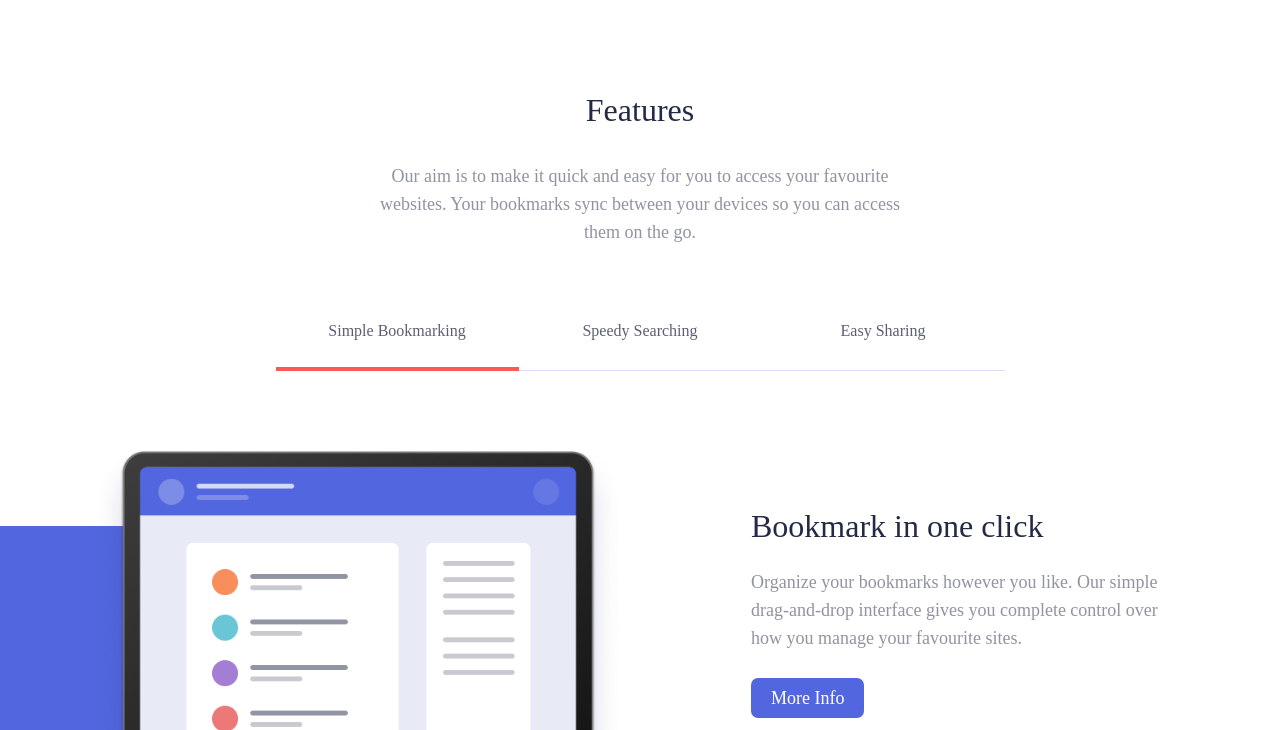
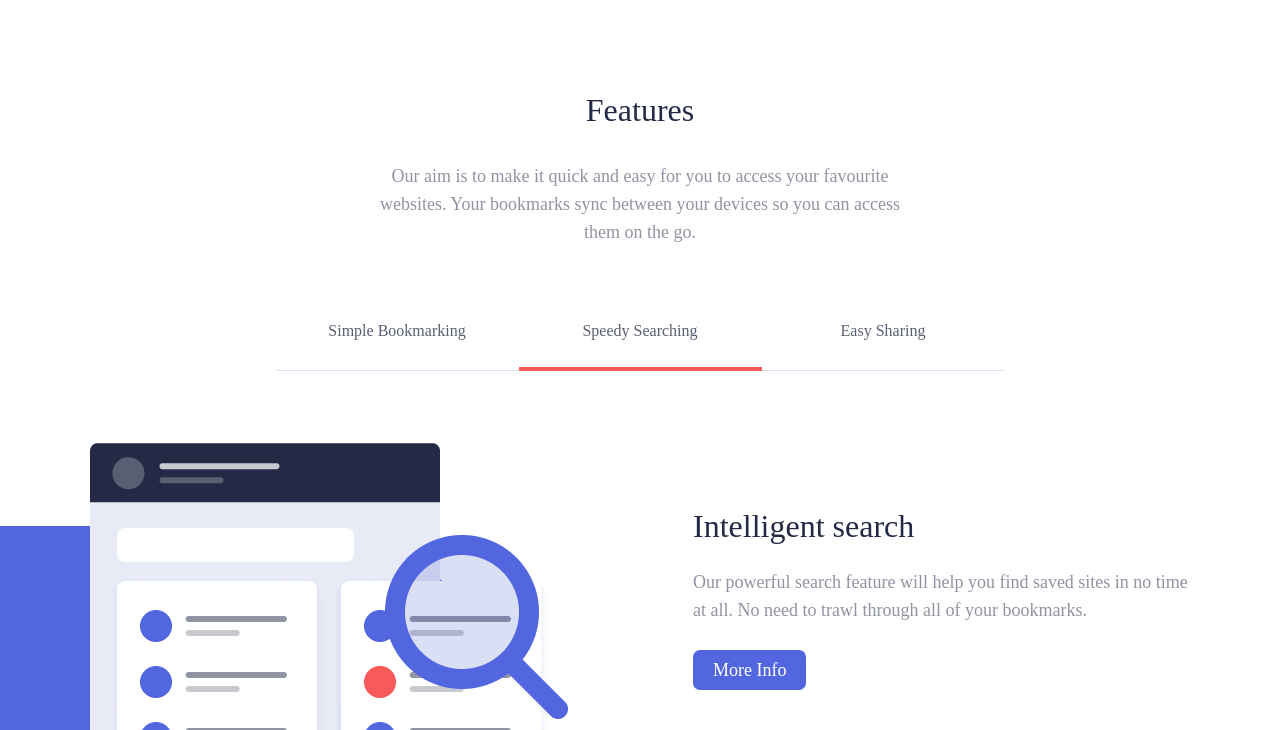
Before and after one commit to BegimqulovaSevara/bookmark, a plain HTML site: page index.html in a window 1280 px wide. Both pictures are taken after a click on the link "Speedy Searching". Shown: the part 684-1414 px from the top of the page. Drawn offline with Linux system fonts and the light colour scheme.

Commit message:
Add tab panels js code

```diff
--- a/index.html
+++ b/index.html
@@ -67,13 +67,13 @@
                 <div class="tabs">
                     <ul class="tabs__list">
                         <li class="tabs__item tabs__item--active">
-                            <a class="tabs__link js-tab-link" href="#feature-simple-bookmarking">Simple Bookmarking</a>
+                            <a class="tabs__link js-tab-link" href="#feature-simple-bookmarking" data-tab-target="#feature-simple-bookmarking">Simple Bookmarking</a>
                         </li>
                         <li class="tabs__item">
-                            <a class="tabs__link js-tab-link" href="#feature-speedy-searching">Speedy Searching</a>
+                            <a class="tabs__link js-tab-link" href="#feature-speedy-searching" data-tab-target="#feature-speedy-searching">Speedy Searching</a>
                         </li>
                         <li class="tabs__item">
-                            <a class="tabs__link js-tab-link" href="#feature-easy-sharing">Easy Sharing</a>
+                            <a class="tabs__link js-tab-link" href="#feature-easy-sharing" data-tab-target="#feature-easy-sharing">Easy Sharing</a>
                         </li>
                     </ul>
                 </div>
@@ -82,7 +82,7 @@
                 <!-- TAB PANEL CONTENT -->
                 <div class="tabs__panels">
                     <div class="container">
-                        <div class="tabs__panel" id="feature-simple-bookmarking">
+                        <div class="tabs__panel tabpanels__item--active" id="feature-simple-bookmarking">
                             <section class="fetures-tab-panel">
                                 <img class="features-tab-panel__img" src="./images/monitor-list.png" alt="bookmark manager illutration" width="536px" height="346px">
                                 <img class="features-tab-panel__decor-img" src="./images/decoration-img.png" alt="">
--- a/js/main.js
+++ b/js/main.js
@@ -1,7 +1,33 @@
+const elsTabItem = document.querySelectorAll('.tabs__item');
+const elsTabPanel = document.querySelectorAll('.tabs__panel');
 const elsTabLink = document.querySelectorAll('.js-tab-link');
+
+function detactivateTabItems () {
+    elsTabItem.forEach( function (elTabItem) {
+        elTabItem.classList.remove('tabs__item--active')
+    });
+};
+
+function detactivateTabPanels () {
+    elsTabPanel.forEach( function (elTabPanel) {
+        elTabPanel.classList.remove('tabpanels__item--active');
+    });
+};
 
 elsTabLink.forEach( (elTabLink) =>{
     elTabLink.addEventListener( 'click', function(evt) {
-        evt.preventDefault()
-    })
-})
+        evt.preventDefault();
+
+        detactivateTabItems();
+
+        elTabLink.parentElement.classList.add('tabs__item--active');
+
+        detactivateTabPanels();
+
+        // const elTargetPanel = document.querySelector(`#${elTabLink.href.split('#')[1]}`)
+        const elTargetPanel = document.querySelector(elTabLink.dataset.tabTarget)
+
+        elTargetPanel.classList.add('tabpanels__item--active')
+
+    });
+});
--- a/styles/style.css
+++ b/styles/style.css
@@ -219,10 +219,6 @@ img {
   border-bottom: 4px solid rgba(250, 89, 89, 1);
 }
 /* TAB PANEL CONTENT */
-.tabs__panels {
-}
-.tabs__panel {
-}
 .fetures-tab-panel {
   position: relative;
   padding-top: 72px;
@@ -257,6 +253,13 @@ img {
   font-weight: 400;
   font-size: 18px;
   line-height: 28px;
+}
+.tabs__panel {
+  display: none;
+}
+
+.tabpanels__item--active {
+  display: block;
 }
 
 
```
